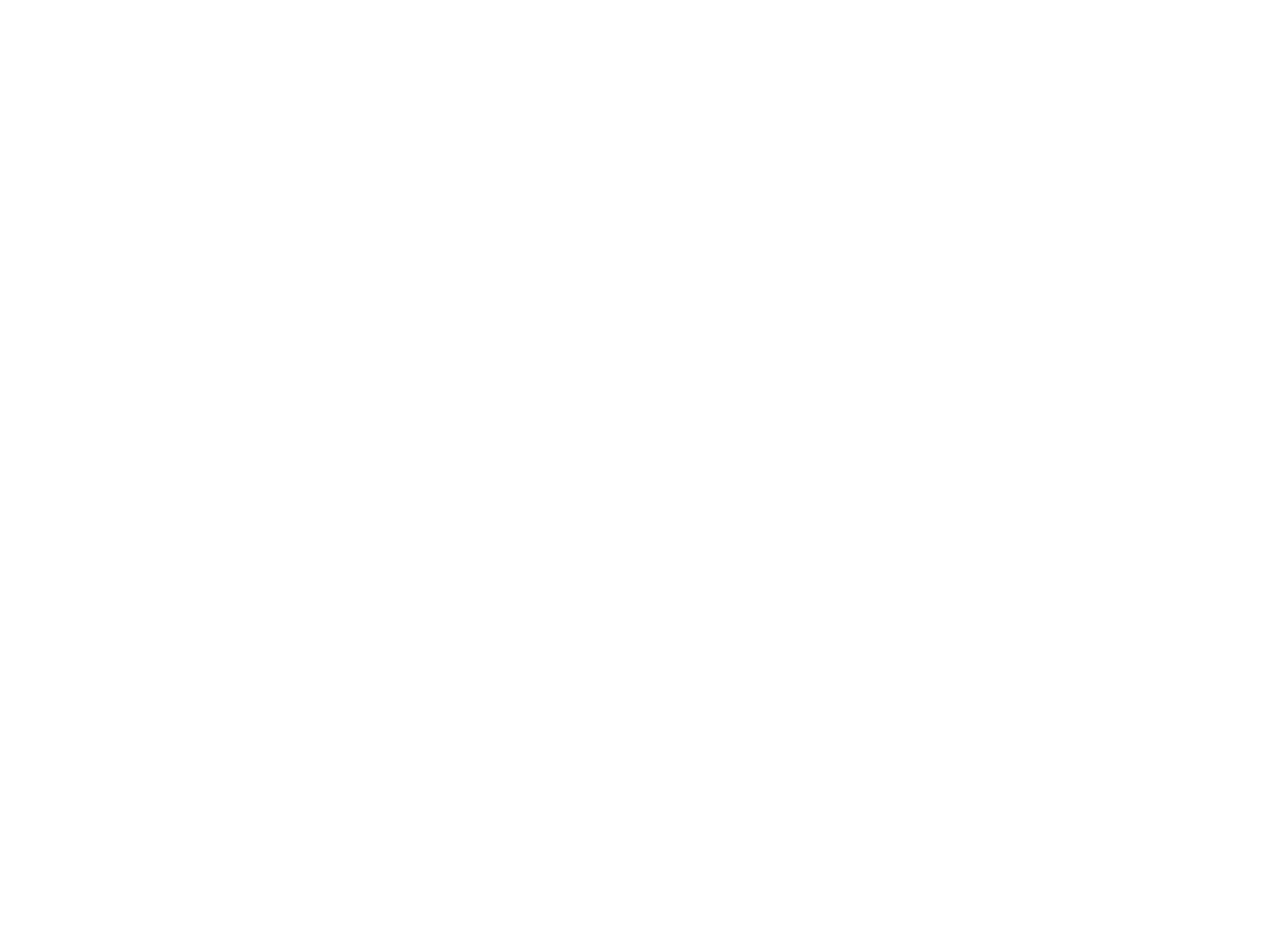
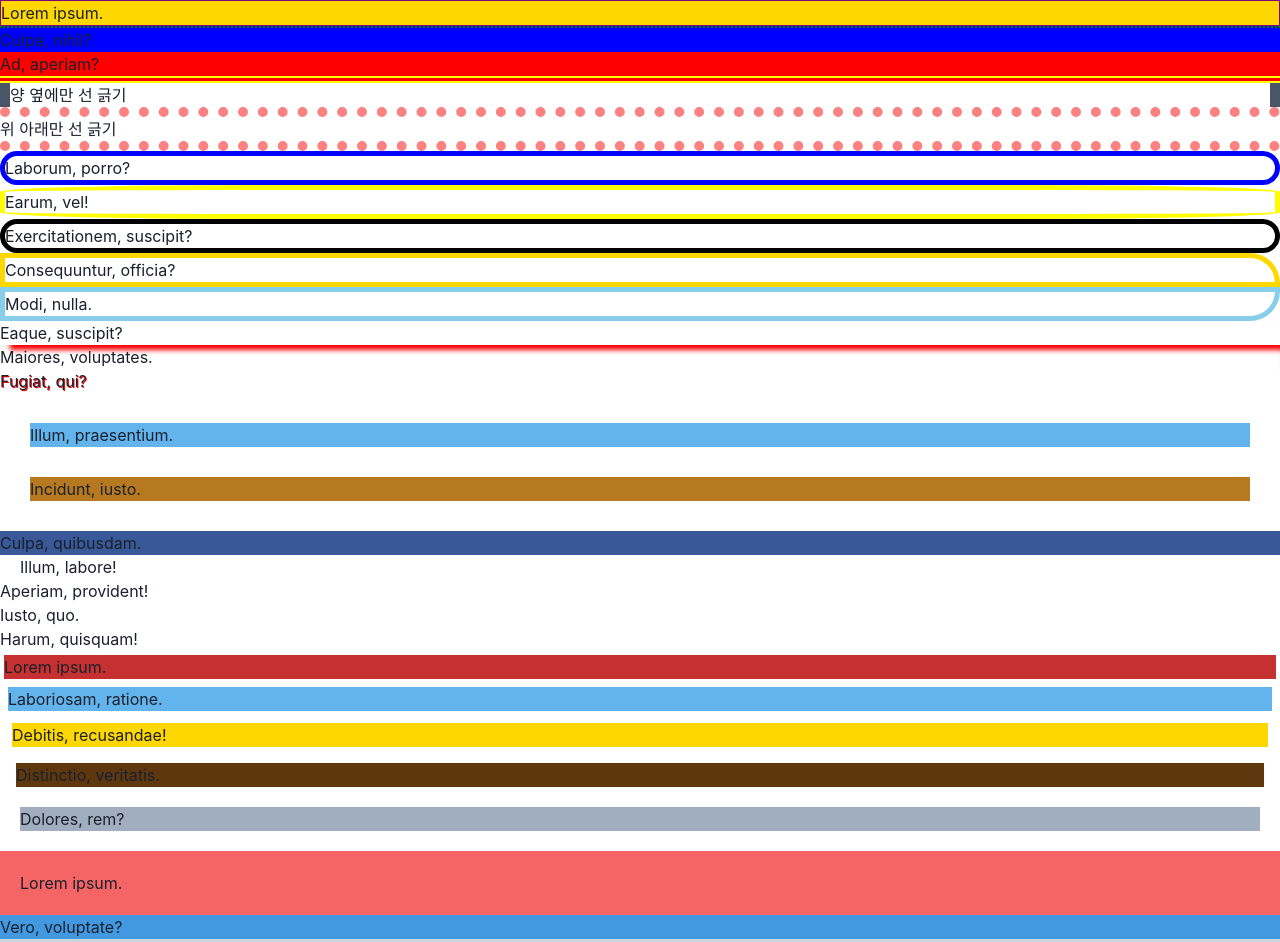
Before and after one commit to amz940/react20231031, a React (Create React App) app: page / in a window 1280 px wide. Shown: the top 942 px of the page. Before the commit the page ends 800 px from the top, so only its background shows below. Built offline with nearby package versions, Linux system fonts and the light colour scheme.

Commit message:
패딩, 마진 적용

```diff
--- a/src/App.js
+++ b/src/App.js
@@ -1,5 +1,83 @@
+import { Box } from "@chakra-ui/react";
+
 function App() {
-  return <></>;
+  return (
+    <>
+      <Box bg={"gold"} border={"1px solid purple"}>
+        Lorem ipsum.
+      </Box>
+      <Box bg={"blue"} borderTop={"2px dotted green"}>
+        Culpa, nihil?
+      </Box>
+      <Box bg={"red"} borderBottom={"7px double yellow"}>
+        Ad, aperiam?
+      </Box>
+      <Box borderX={"10px solid"} borderColor={"gray.600"}>
+        양 옆에만 선 긁기
+      </Box>
+      <Box borderY={"10px dotted"} borderColor={"red.300"}>
+        위 아래만 선 긁기
+      </Box>
+      <Box border={"5px solid blue"} borderRadius={"30px"}>
+        Laborum, porro?
+      </Box>
+      <Box border={"5px solid yellow"} borderRadius={"20%"}>
+        Earum, vel!
+      </Box>
+      <Box border={"5px solid black"} borderRadius={30}>
+        Exercitationem, suscipit?
+      </Box>
+      <Box border={"5px solid gold"} borderTopRightRadius={"30"}>
+        Consequuntur, officia?
+      </Box>
+      <Box border={"5px solid skyblue"} borderBottomRightRadius={30}>
+        Modi, nulla.
+      </Box>
+      <Box shadow={"10px 5px 5px red "}>Eaque, suscipit?</Box>
+      <Box shadow={"inner"}>Maiores, voluptates.</Box>
+      <Box textShadow={"1px 1px red"}>Fugiat, qui?</Box>
+      <Box bg={"blue.300"} m={"30px"}>
+        Illum, praesentium.
+      </Box>
+      <Box bg={"yellow.600"} m={"30"}>
+        Incidunt, iusto.
+      </Box>
+      <Box bg={"facebook.500"}>Culpa, quibusdam.</Box>
+      <Box bg={"gold.300"} mx={"20px"}>
+        Illum, labore!
+      </Box>
+      <Box>Aperiam, provident!</Box>
+      <Box>Iusto, quo.</Box>
+      <Box>Harum, quisquam!</Box>
+      {/*Box[bg][m]*5>lorem2*/}
+      <Box bg="red.600" m="1">
+        Lorem ipsum.
+      </Box>
+      <Box bg="blue.300" m="2">
+        Laboriosam, ratione.
+      </Box>
+      <Box bg="gold" m="3">
+        Debitis, recusandae!
+      </Box>
+      <Box bg="yellow.900" m="4">
+        Distinctio, veritatis.
+      </Box>
+      <Box bg="gray.400" m="5">
+        Dolores, rem?
+      </Box>
+      <Box bg="red.400" p={5}>
+        Lorem ipsum.
+      </Box>
+      <Box bg="blue.400">Vero, voluptate?</Box>
+      <Box bg="gray.300">Cupiditate, voluptatum?</Box>
+      <Box bg="purple">Ipsam, possimus.</Box>
+      <Box bg="gold">Earum, ullam?</Box>
+      <Box bg="tomato">Tempore, temporibus!</Box>
+      <Box bg="facebook.200">Hic, vero.</Box>
+      <Box bg="black">At, repellendus.</Box>
+      <Box bg="skyblue">Incidunt, nobis?</Box>
+    </>
+  );
 }
 
 export default App;
```
